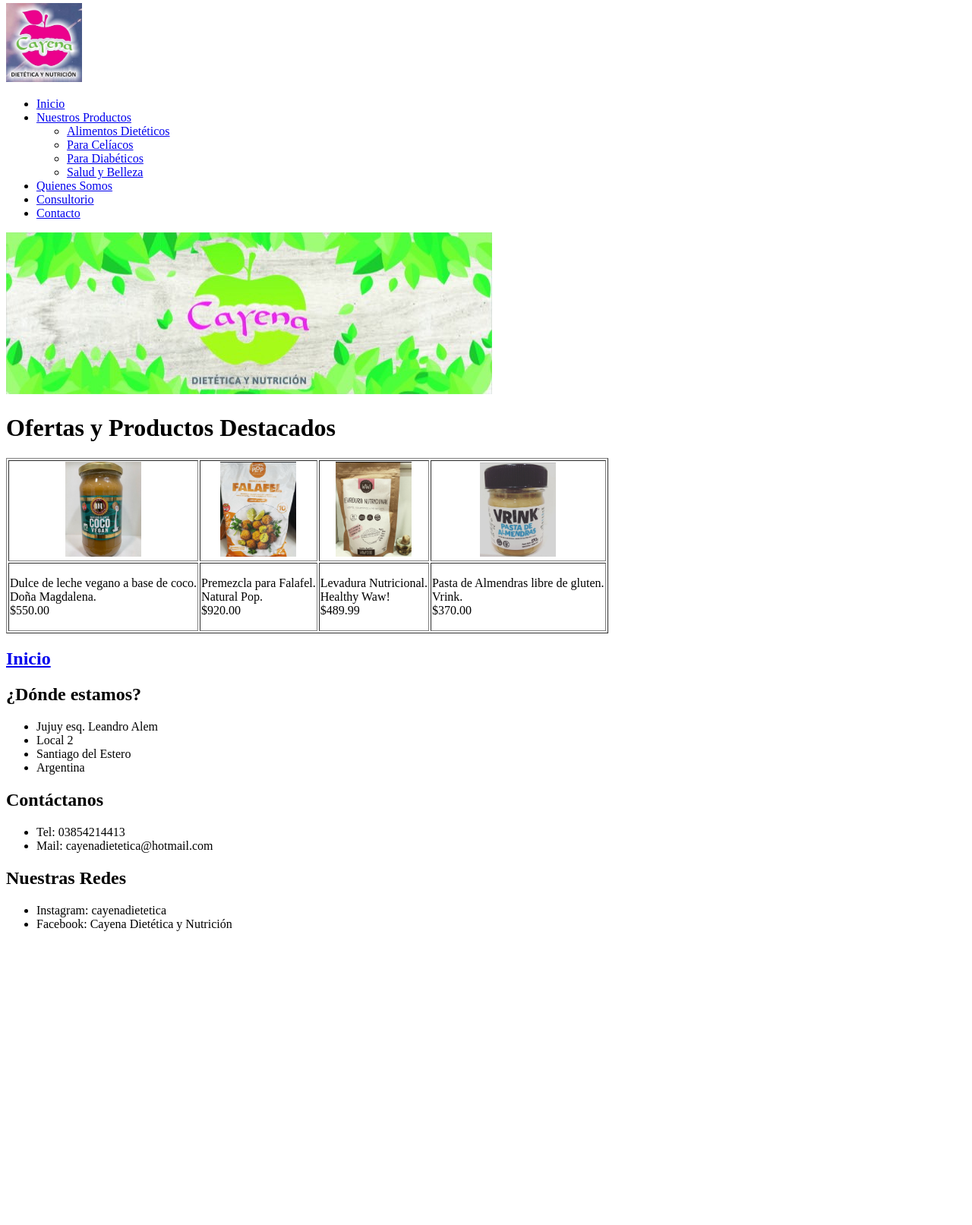
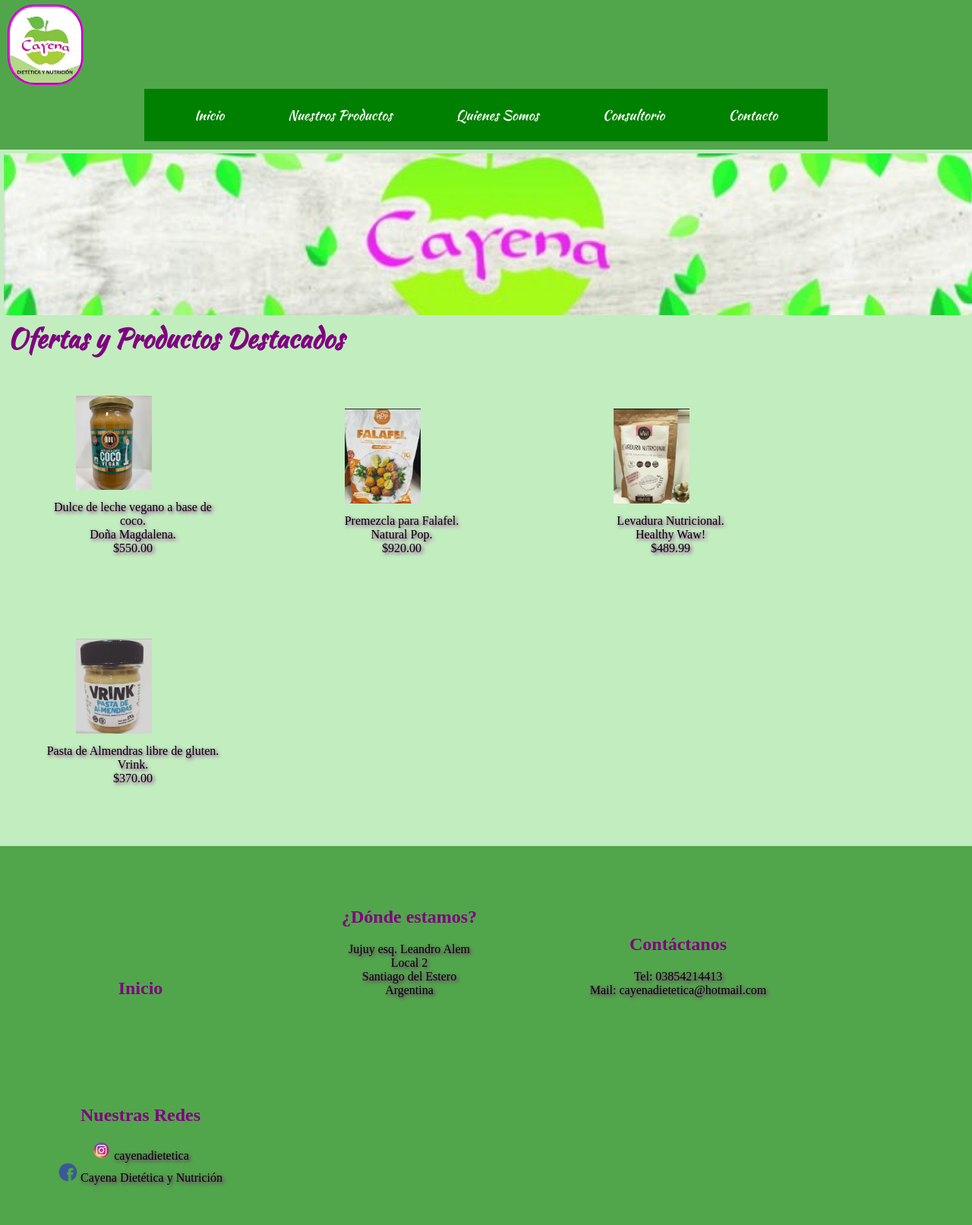
Before and after one commit to sebaorozco/CayenaDietetica, a plain HTML site: page index.html in a window 1280 px wide. Shown: the part 4-1617 px from the top of the page at 76% size. Before the commit the page ends 1246 px from the top, so only its background shows below. Drawn offline with Linux system fonts and the light colour scheme.

Commit message:
version 2 - HTML+CSS

```diff
--- a/css/styles.css
+++ b/css/styles.css
@@ -0,0 +1,162 @@
+*{
+    margin:0;
+    padding: 0;     /*aqui hago un reseto CSS*/
+    box-sizing: border-box;
+}
+
+@font-face {
+    font-family: "Kaushan";
+    src: url("../fonts/KaushanScript-Regular.ttf");
+}
+
+body{
+    background-color: #c2edbf;
+}
+
+.encabezado{
+    background-color: #51a64b;
+    padding:10px;
+}
+
+.encabezado__logo{
+    border-radius: 35%;
+    border-style: groove;
+    border-color: magenta;
+}
+
+.encabezado__usuarios{
+    display:flex;
+    flex-direction: row;
+    justify-content: space-evenly;
+    width: 10%;
+}
+
+.nav{
+    margin: 1px auto;
+    text-align: center;
+    width: 900px;
+    background-color: green;
+
+    }
+
+.nav ul{
+    list-style-type: none;
+}
+
+.menu li{
+    position: relative;
+    display: inline-block;
+}
+
+.menu li a{
+    display: block;
+    padding: 1px 20px;
+    margin:20px;
+    color: white;
+    font-family:"Kaushan";
+    font-weight:lighter;
+    font-size:large;
+    text-decoration:none;
+}
+
+.menu li a:hover{
+    color: aquamarine;
+}
+
+.menu__items{
+    position: absolute;
+    background: #549a49fd;
+    width: 100%;
+    display:none;
+}
+
+.menu__items li a{
+    display: block;
+    padding: 1px 5px;
+    margin: 10px;
+    color:#fff;
+    font-family: "Kaushan";
+}
+
+.menu li:hover .menu__items{
+    display: block;
+}
+
+.slider{
+    height: 213px;
+    width: 100%;
+    margin:5px;
+    background-image: url(../images/slider1.jpg);
+    background-position: center;
+    background-repeat: no-repeat;
+    background-size: cover;
+}
+
+h1{
+    color: purple;
+    font-family: "Kaushan";
+    font-size: 35px;
+    margin-left: 10px;
+}
+
+.ofertas{
+    margin: 50px 50px;
+    box-shadow: lightskyblue 0 6px 20px 0 rgba(0,0,0,0.19);
+    display: inline-block;
+    width: 250px;
+}
+
+.ofertas__foto{
+    width: 100%;
+    height: auto;
+    padding-left: 50px;
+}
+
+.ofertas:hover{
+    border: 1px solid lightcoral;
+    transform: rotate(-3deg);
+}
+
+.ofertas__descripcion{
+    text-align: center;
+    font-family: 'Times New Roman', Times, serif;
+    text-shadow: 2px 2px 5px purple;
+    padding: 10px;
+}
+
+.main-footer{
+    background-color: #51a64b;
+    padding:10px;
+    margin-top: 20px;
+}
+
+.pie h2{
+    margin: 20px auto;
+    text-align: center;
+    text-decoration: none;
+    color: purple;
+}
+
+.pie__items a{
+    margin: 20px auto;
+    text-align: center;
+    text-decoration: none;
+    color: purple;
+}
+
+.pie__items{
+        margin: 50px 50px;
+        display: inline-block;
+        width: 250px;
+        text-align: center;
+}
+
+.pie__descripcion{
+    width: 100%;
+    height: 50%;
+    text-align: center;
+    font-family: 'Times New Roman', Times, serif;
+    text-shadow: 2px 2px 5px purple;
+    text-decoration: none;
+    list-style-type: none;
+}
--- a/index.html
+++ b/index.html
@@ -5,19 +5,20 @@
         <meta http-equiv="X-UA-Compatible" content="IE=edge">
         <meta name="viewport" content="width=device-width, initial-scale=1.0">
         <title>Cayena Dietética & Nutrición - Santiago del Estero</title>
+        <link rel="stylesheet" href="css/styles.css">
     </head>
     <body>
         <!--Aqui empieza el header-->
-        <header>
+        <header class="encabezado">
             <a href="index.html">
-                <img src="images/logoCayena.jpg" width="100">
+                <img class="encabezado__logo" src="images/logocayena3.jpg" width="100">
             </a>
-            <nav id="barraNavegacion">
-                <ul id="listaPrincipal">
-                  <li><a href="index.html">Inicio</a></li>
-                  <li><a href="pages/productos.html">Nuestros Productos</a></li>
-                      <ul>
-                        <li><a href="pages/productos.html#alimentosP">Alimentos Dietéticos</a></li>
+            <nav class="nav">
+                <ul class="menu">
+                  <li class=><a href="index.html">Inicio</a></li>
+                  <li><a href="pages/productos.html">Nuestros Productos</a>
+                      <ul class="menu__items">
+                        <li><a href="pages/productos.html#alimentos">Alimentos Dietéticos</a></li>
                         <li><a href="pages/productos.html#celiacos">Para Celíacos</a></li>
                         <li><a href="pages/productos.html#diabeticos">Para Diabéticos</a></li>
                         <li><a href="pages/productos.html#salud">Salud y Belleza</a></li>
@@ -28,52 +29,81 @@
                   <li><a href="pages/contacto.html">Contacto</a></li>
                 </ul>
             </nav>
-            <slider><img src="images/slider1.jpg" alt=""></slider>
         </header>
+            <div class="slider"></div>
+        <section>
             <h1>Ofertas y Productos Destacados</h1>
-        <section>
-            <article>
-                <table border="1">
-                    <tr>
-                        <td align="center"><img src="images/Prod/dulce_leche_coco_vegan.jpg" width="100"></td>
-                        <td align="center"><img src="images/Prod/falafel_natural_pop.jpg" width="100"></td>
-                        <td align="center"><img src="images/Prod/levadura_waw.jpg" width="100"></td>
-                        <td align="center"><img src="images/Prod/pasta_almendras_vrink.jpg" width="100"></td>
-                    </tr>
-                    <tr>
-                        <td><p>Dulce de leche vegano a base de coco. <br> Doña Magdalena. <br> $550.00</p></td>
-                        <td><p>Premezcla para Falafel. <br> Natural Pop. <br> $920.00</p></td>
-                        <td><p>Levadura Nutricional. <br> Healthy Waw! <br> $489.99</p></td>
-                        <td><p>Pasta de Almendras libre de gluten. <br> Vrink. <br> $370.00</p></td>
-                    </tr>
-                </table>
-            </article>
+            <div class="ofertas">
+                <div class="ofertas__foto">
+                    <img src="images/Prod/dulce_leche_coco_vegan.jpg" width="100">
+                </div>
+                <div class="ofertas__descripcion">
+                    <p>Dulce de leche vegano a base de coco.</p>
+                    <p>Doña Magdalena.</p>
+                    <p>$550.00</p>
+                </div>
+            </div>
+            <div class="ofertas">
+                <div class="ofertas__foto">
+                    <img src="images/Prod/falafel_natural_pop.jpg" width="100">
+                </div>
+                <div class="ofertas__descripcion">
+                    <p>Premezcla para Falafel.</p>
+                    <p>Natural Pop.</p>
+                    <p>$920.00</p>
+                </div>
+            </div>
+            <div class="ofertas">
+                <div class="ofertas__foto">
+                    <img src="images/Prod/levadura_waw.jpg" width="100">
+                </div>
+                <div class="ofertas__descripcion">
+                    <p>Levadura Nutricional.</p>
+                    <p>Healthy Waw!</p>
+                    <p>$489.99</p>
+                </div>
+            </div>
+            <div class="ofertas">
+                <div class="ofertas__foto">
+                    <img src="images/Prod/pasta_almendras_vrink.jpg" width="100">
+                </div>
+                <div class="ofertas__descripcion">
+                    <p>Pasta de Almendras libre de gluten.</p>
+                    <p>Vrink.</p>
+                    <p>$370.00</p>
+                </div>
+            </div>
         </section>
-       <footer id="footer">
+        <!--Aqui empieza el footer-->
+        <footer class="main-footer">
+            <div class="pie">
+                <div class="pie__items">
                     <h2><a href="index.html">Inicio</a></h2>
-           <aside id="ubicacion">
+                </div>
+                <div class="pie__items">
                     <h2>¿Dónde estamos?</h2>
-                <ul>
+                        <ul class="pie__descripcion">
                             <li>Jujuy esq. Leandro Alem</li>
                             <li>Local 2</li>
                             <li>Santiago del Estero</li>
                             <li>Argentina</li>
                         </ul>
-            </aside>
-            <aside id="contactanos">
+                </div>
+                <div class="pie__items">
                     <h2>Contáctanos</h2>
-                <ul>
+                        <ul class="pie__descripcion">
                             <li>Tel: 03854214413</li>
                             <li>Mail: cayenadietetica@hotmail.com</li>
                         </ul>
-            </aside>
-            <aside id="redes">
+                </div>
+                <div class="pie__items">
                     <h2>Nuestras Redes</h2>
-                <ul>
-                    <li>Instagram: cayenadietetica</li>
-                    <li>Facebook: Cayena Dietética y Nutrición</li>
+                        <ul class="pie__descripcion">
+                            <li><img src="images/redes/instagram.png" width="10%"> cayenadietetica</li>
+                            <li><img src="images/redes/facebook.png" width="10%"> Cayena Dietética y Nutrición</li>
                         </ul>
-            </aside>
+                </div>
+            </div>
         </footer>
     </body>
 </html>
```
Also changed, not shown: fonts/KaushanScript-Regular.ttf (added), images/redes/facebook.png (added), images/redes/instagram.png (added), images/redes/wspp.png (added). Lines whose indentation alone changed are shown as unchanged.
